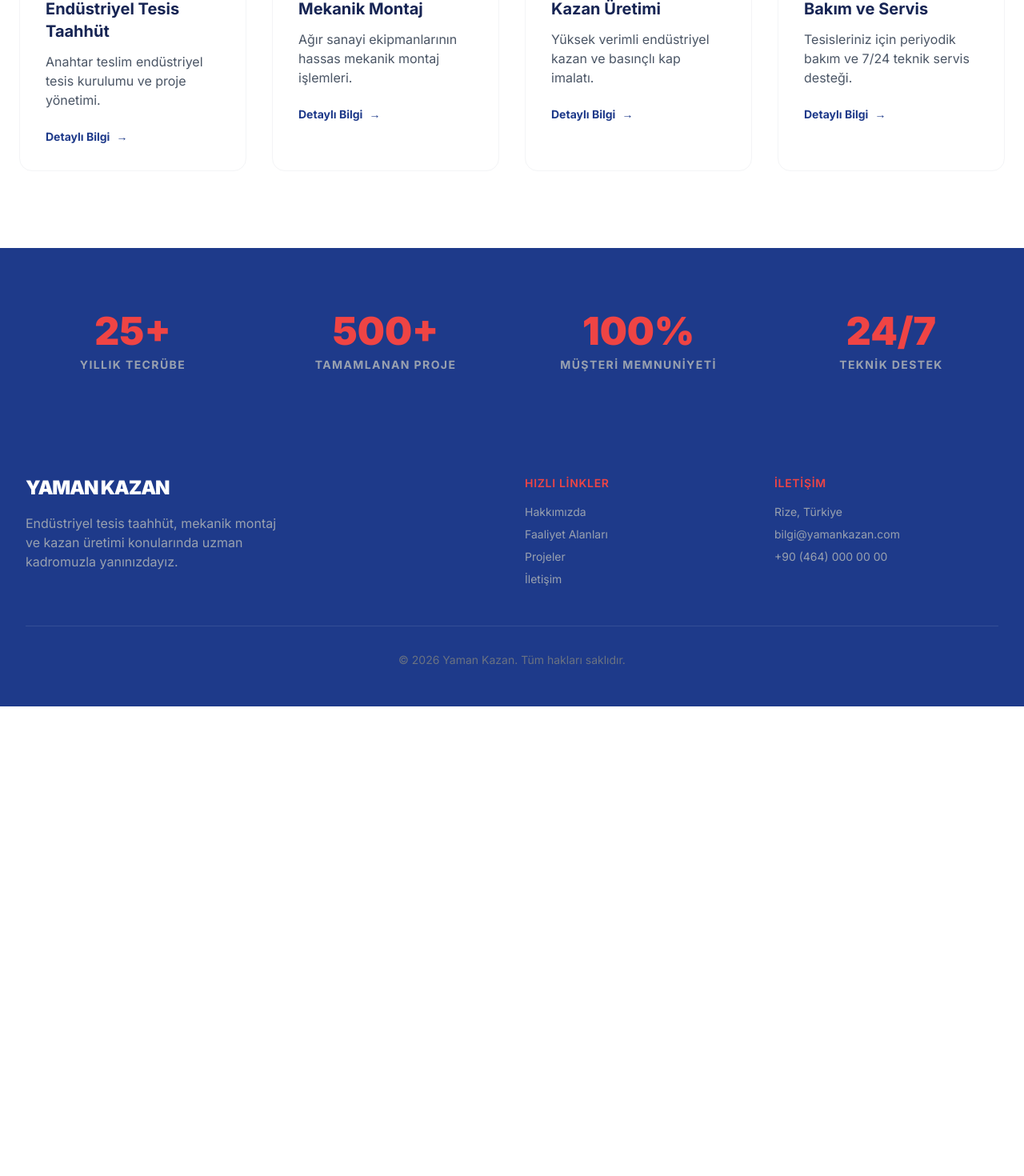
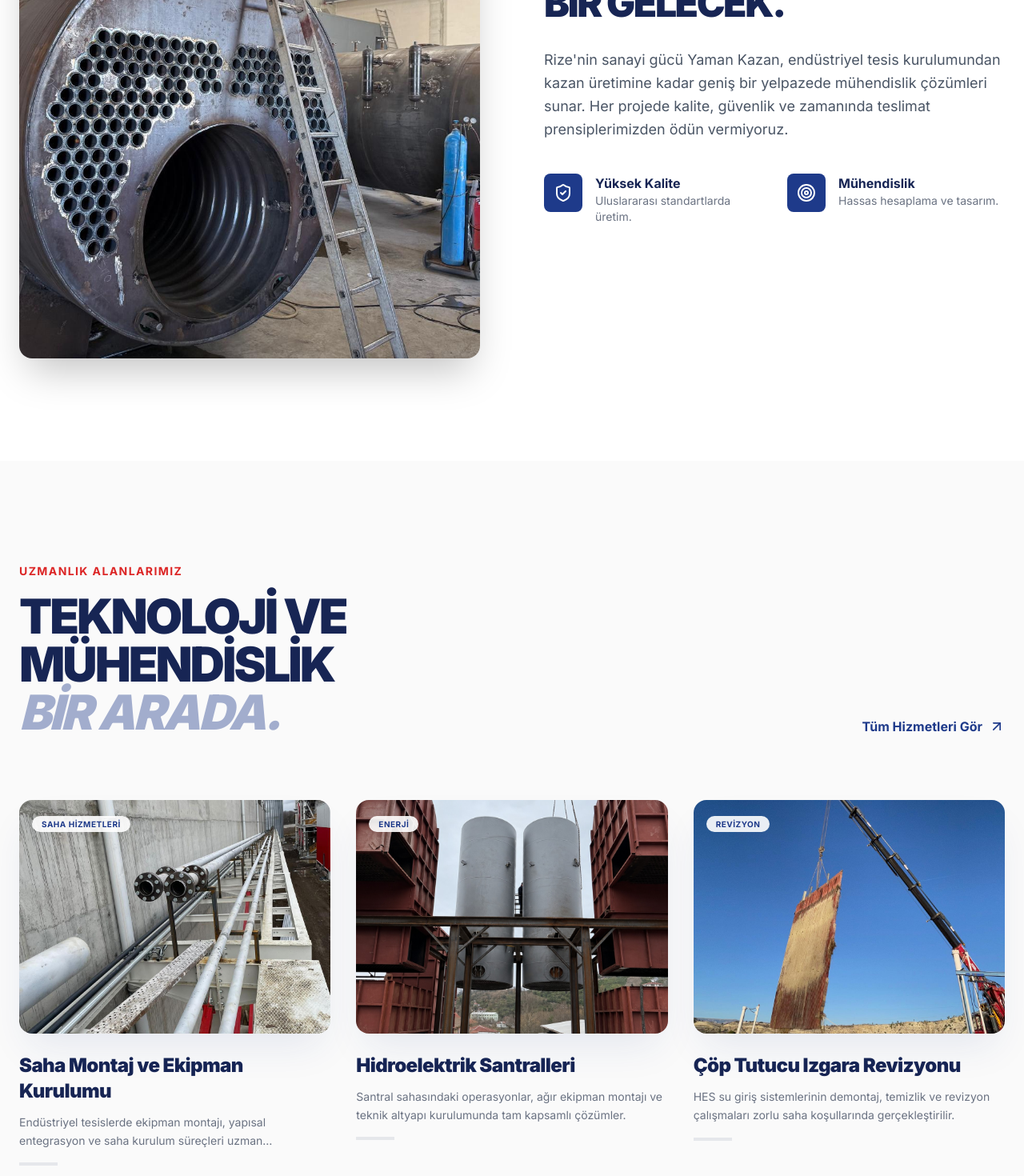
Before and after one commit to talhaff/Yaman_Kazan, a Next.js app: page / in a window 1280 px wide. Shown: the part 1200-2670 px from the top of the page at 80% size. Before the commit the page ends 2083 px from the top, so only its background shows below. Built offline with nearby package versions, Linux system fonts and the light colour scheme.

Commit message:
Design: Tüm kurumsal görseller, logolar ve premium hizmetler bölümü eklendi

```diff
--- a/src/app/(site)/globals.css
+++ b/src/app/(site)/globals.css
@@ -53,8 +53,14 @@
   }
 }
 
+html {
+  scroll-behavior: smooth;
+}
+
 body {
   background-color: var(--background);
   color: var(--foreground);
   font-family: var(--font-inter), sans-serif;
+  -webkit-font-smoothing: antialiased;
+  -moz-osx-font-smoothing: grayscale;
 }
--- a/src/app/(site)/page.tsx
+++ b/src/app/(site)/page.tsx
@@ -1,66 +1,90 @@
 import Hero from "@/components/home/Hero";
-import Link from "next/link";
-import { Settings, ShieldCheck, Cpu, Truck } from "lucide-react";
-
-const features = [
-  {
-    name: "Endüstriyel Tesis Taahhüt",
-    description: "Anahtar teslim endüstriyel tesis kurulumu ve proje yönetimi.",
-    icon: Settings,
-  },
-  {
-    name: "Mekanik Montaj",
-    description: "Ağır sanayi ekipmanlarının hassas mekanik montaj işlemleri.",
-    icon: Cpu,
-  },
-  {
-    name: "Kazan Üretimi",
-    description: "Yüksek verimli endüstriyel kazan ve basınçlı kap imalatı.",
-    icon: ShieldCheck,
-  },
-  {
-    name: "Bakım ve Servis",
-    description: "Tesisleriniz için periyodik bakım ve 7/24 teknik servis desteği.",
-    icon: Truck,
-  },
-];
+import ServicesSection from "@/components/home/ServicesSection";
+import { ShieldCheck, Target, Users } from "lucide-react";
+import Image from "next/image";
 
 export default function Home() {
   return (
     <>
       <Hero />
 
-      {/* Services Section */}
-      <section className="py-24 bg-white">
+      {/* About Brief Section */}
+      <section className="py-32 bg-white relative overflow-hidden">
         <div className="container mx-auto px-6">
-          <div className="text-center mb-16">
-            <h2 className="text-primary-900 text-sm font-bold tracking-widest uppercase mb-4">Faaliyet Alanlarımız</h2>
-            <p className="text-4xl md:text-5xl font-black tracking-tighter text-primary-950">
-              ENDÜSTRİDE UÇTAN UCA <br /> ÇÖZÜMLER SUNUYORUZ
-            </p>
+          <div className="grid grid-cols-1 lg:grid-cols-2 gap-20 items-center">
+            <div className="relative">
+              <div className="aspect-[4/5] relative rounded-2xl overflow-hidden shadow-2xl">
+                <Image
+                  src="/img/gorsel02.jpeg"
+                  alt="Yaman Kazan Atölye"
+                  fill
+                  className="object-cover"
+                />
+              </div>
+              <div className="absolute -bottom-10 -right-10 w-64 h-64 bg-secondary-600 rounded-2xl -z-10 hidden lg:block" />
+            </div>
+
+            <div>
+              <span className="text-secondary-600 font-bold tracking-widest uppercase text-sm block mb-4">Hakkımızda</span>
+              <h2 className="text-5xl font-black text-primary-950 tracking-tighter leading-none mb-8">
+                GÜVENLE İNŞA EDİLEN <br /> BİR GELECEK.
+              </h2>
+              <p className="text-gray-600 text-lg leading-relaxed mb-10">
+                Rize'nin sanayi gücü Yaman Kazan, endüstriyel tesis kurulumundan kazan üretimine kadar
+                geniş bir yelpazede mühendislik çözümleri sunar. Her projede kalite, güvenlik ve
+                zamanında teslimat prensiplerimizden ödün vermiyoruz.
+              </p>
+
+              <div className="grid grid-cols-1 sm:grid-cols-2 gap-8">
+                <div className="flex gap-4">
+                  <div className="flex-shrink-0 w-12 h-12 bg-primary-900 rounded-lg flex items-center justify-center">
+                    <ShieldCheck className="h-6 w-6 text-white" />
+                  </div>
+                  <div>
+                    <h4 className="font-bold text-primary-950">Yüksek Kalite</h4>
+                    <p className="text-sm text-gray-500">Uluslararası standartlarda üretim.</p>
+                  </div>
+                </div>
+                <div className="flex gap-4">
+                  <div className="flex-shrink-0 w-12 h-12 bg-primary-900 rounded-lg flex items-center justify-center">
+                    <Target className="h-6 w-6 text-white" />
+                  </div>
+                  <div>
+                    <h4 className="font-bold text-primary-950">Mühendislik</h4>
+                    <p className="text-sm text-gray-500">Hassas hesaplama ve tasarım.</p>
+                  </div>
+                </div>
+              </div>
+            </div>
           </div>
+        </div>
+      </section>
 
-          <div className="grid grid-cols-1 md:grid-cols-2 lg:grid-cols-4 gap-8">
-            {features.map((feature) => (
-              <div key={feature.name} className="group p-8 rounded-2xl border border-gray-100 hover:border-secondary-500 hover:shadow-2xl transition-all duration-300">
-                <div className="w-12 h-12 bg-primary-50 rounded-lg flex items-center justify-center mb-6 group-hover:bg-secondary-500 transition-colors">
-                  <feature.icon className="h-6 w-6 text-primary-900 group-hover:text-white" />
-                </div>
-                <h3 className="text-xl font-bold text-primary-950 mb-3">{feature.name}</h3>
-                <p className="text-gray-600 mb-6">{feature.description}</p>
-                <Link href="/faaliyet-alanlari" className="text-sm font-bold text-primary-900 hover:text-secondary-500 flex items-center gap-2">
-                  Detaylı Bilgi
-                  <span className="group-hover:translate-x-1 transition-transform">→</span>
-                </Link>
-              </div>
-            ))}
+      <ServicesSection />
+
+      {/* CTA Section */}
+      <section className="py-24 bg-primary-950 relative overflow-hidden">
+        <div className="absolute inset-0 opacity-20">
+          <Image src="/img/gorsel03.jpeg" alt="Background" fill className="object-cover" />
+        </div>
+        <div className="container mx-auto px-6 relative z-10 text-center">
+          <h2 className="text-4xl md:text-6xl font-black text-white tracking-tighter mb-8">
+            PROJENİZ İÇİN BİZE <br /> <span className="text-secondary-500">HEMEN ULAŞIN.</span>
+          </h2>
+          <div className="flex flex-wrap justify-center gap-4">
+            <a href="tel:+900000000000" className="px-10 py-4 bg-secondary-600 text-white font-bold rounded-md hover:bg-secondary-700 transition-all">
+              Teklif İsteyin
+            </a>
+            <a href="/iletisim" className="px-10 py-4 bg-white text-primary-950 font-bold rounded-md hover:bg-gray-100 transition-all">
+              İletişime Geçin
+            </a>
           </div>
         </div>
       </section>
 
       {/* Stats Section */}
-      <section className="py-20 bg-primary-900 text-white overflow-hidden relative">
-        <div className="container mx-auto px-6 relative z-10">
+      <section className="py-20 bg-primary-900 text-white">
+        <div className="container mx-auto px-6">
           <div className="grid grid-cols-2 lg:grid-cols-4 gap-8 text-center">
             <div>
               <p className="text-5xl font-black text-secondary-500 mb-2">25+</p>
--- a/src/components/home/Hero.tsx
+++ b/src/components/home/Hero.tsx
@@ -11,8 +11,7 @@ export default function Hero() {
       <div className="absolute inset-0 z-0">
         <div className="absolute inset-0 bg-gradient-to-r from-primary-950 via-primary-950/80 to-transparent z-10" />
         <div className="absolute inset-0 bg-black/40 z-0" />
-        {/* Placeholder for B-roll video or large image */}
-        <div className="w-full h-full bg-[url('https://images.unsplash.com/photo-1504917595217-d4dc5ebe6122?ixlib=rb-4.0.3&auto=format&fit=crop&w=1920&q=80')] bg-cover bg-center" />
+        <div className="w-full h-full bg-[url('/img/gorsel01.jpeg')] bg-cover bg-center" />
       </div>
 
       <div className="container mx-auto px-6 relative z-20 pt-20">
--- /dev/null
+++ b/src/components/home/ServicesSection.tsx
@@ -0,0 +1,149 @@
+"use client";
+
+import { motion } from "framer-motion";
+import Image from "next/image";
+import Link from "next/link";
+import { ArrowUpRight } from "lucide-react";
+
+const services = [
+  {
+    title: "Saha Montaj ve Ekipman Kurulumu",
+    description: "Endüstriyel tesislerde ekipman montajı, yapısal entegrasyon ve saha kurulum süreçleri uzman ekiplerimizce yönetilmektedir.",
+    image: "/img/sahamontajkurulumu.jpeg",
+    category: "Saha Hizmetleri"
+  },
+  {
+    title: "Hidroelektrik Santralleri",
+    description: "Santral sahasındaki operasyonlar, ağır ekipman montajı ve teknik altyapı kurulumunda tam kapsamlı çözümler.",
+    image: "/img/hidroelektriksantral01.jpeg",
+    category: "Enerji"
+  },
+  {
+    title: "Çöp Tutucu Izgara Revizyonu",
+    description: "HES su giriş sistemlerinin demontaj, temizlik ve revizyon çalışmaları zorlu saha koşullarında gerçekleştirilir.",
+    image: "/img/ÇöpTutucuIzgaraRevizyonu.jpeg",
+    category: "Revizyon"
+  },
+  {
+    title: "Kızdırıcı Kolektör Revizyonu",
+    description: "100 t/h - 45 Bar yüksek basınçlı buhar kazanlarında kolektör yenileme ve hassas montaj işlemleri.",
+    image: "/img/BarKızdırıcı.jpeg",
+    category: "Kazan Teknolojileri"
+  },
+  {
+    title: "Multisiklon İmalatı",
+    description: "Toz ayrıştırma sistemlerinde yüksek dayanım ve verimlilik esaslı multisiklon ekipman üretimi.",
+    image: "/img/Multisiklonİmalatı.jpeg",
+    category: "İmalat"
+  },
+  {
+    title: "Membran Duvar İmalatı",
+    description: "50 t/h buhar kazanları için yüksek hassasiyetli membran duvar sistemleri ve kaynak prosesleri.",
+    image: "/img/membranduvar.jpeg",
+    category: "İmalat"
+  },
+  {
+    title: "Boru Aynası Kaynak İşleri",
+    description: "Isı transfer yüzeylerinde standartlara uygun, kontrollü boru bağlantı kaynakları.",
+    image: "/img/Kaynakİşleri.jpeg",
+    category: "Teknik İşçilik"
+  },
+  {
+    title: "Kanal Geçişleri ve Montajı",
+    description: "Endüstriyel tesis sahasında sızdırmazlık odaklı kanal geçişleri ve bağlantı elemanları montajı.",
+    image: "/img/kanalgecis.jpeg",
+    category: "Saha Hizmetleri"
+  },
+  {
+    title: "Ağır Ekipman Kurulumu",
+    description: "Mühendislik disiplinine uygun, ağır ekipman montajından saha entegrasyonuna tam hizmet.",
+    image: "/img/kurulumlar.jpeg",
+    category: "Saha Hizmetleri"
+  },
+  {
+    title: "Baca ve Hava Kanalları",
+    description: "Endüstriyel baca ve hava kanallarının imalatı, fan bağlantıları ve sistem entegrasyonu.",
+    image: "/img/havakanal.jpeg",
+    category: "İmalat"
+  },
+  {
+    title: "Shell Boiler & Reküperatör",
+    description: "Yüksek tonajlı sistemlerin sahada güvenli kaldırma, yerleştirme ve kontrolü montaj süreçleri.",
+    image: "/img/islemler.jpeg",
+    category: "Enerji"
+  }
+];
+
+export default function ServicesSection() {
+  return (
+    <section className="py-32 bg-zinc-50 overflow-hidden">
+      <div className="container mx-auto px-6">
+        <div className="flex flex-col md:flex-row md:items-end justify-between mb-20 gap-8">
+          <div className="max-w-2xl">
+            <motion.span
+              initial={{ opacity: 0, x: -20 }}
+              whileInView={{ opacity: 1, x: 0 }}
+              viewport={{ once: true }}
+              className="text-secondary-600 font-bold tracking-widest uppercase text-sm block mb-4"
+            >
+              Uzmanlık Alanlarımız
+            </motion.span>
+            <motion.h2
+              initial={{ opacity: 0, y: 20 }}
+              whileInView={{ opacity: 1, y: 0 }}
+              viewport={{ once: true }}
+              className="text-5xl md:text-6xl font-black text-primary-950 tracking-tighter leading-none"
+            >
+              TEKNOLOJİ VE MÜHENDİSLİK <br /> <span className="text-primary-900/40 italic">BİR ARADA.</span>
+            </motion.h2>
+          </div>
+          <motion.div
+            initial={{ opacity: 0 }}
+            whileInView={{ opacity: 1 }}
+            viewport={{ once: true }}
+          >
+            <Link href="/faaliyet-alanlari" className="inline-flex items-center gap-2 font-bold text-primary-900 hover:text-secondary-500 transition-colors group">
+              Tüm Hizmetleri Gör
+              <ArrowUpRight className="h-5 w-5 group-hover:translate-x-1 group-hover:-translate-y-1 transition-transform" />
+            </Link>
+          </motion.div>
+        </div>
+
+        <div className="grid grid-cols-1 md:grid-cols-2 lg:grid-cols-3 gap-x-8 gap-y-12">
+          {services.map((service, index) => (
+            <motion.div
+              key={service.title}
+              initial={{ opacity: 0, y: 30 }}
+              whileInView={{ opacity: 1, y: 0 }}
+              viewport={{ once: true }}
+              transition={{ delay: index * 0.1 }}
+              className="group cursor-pointer"
+            >
+              <div className="relative aspect-[4/3] overflow-hidden rounded-2xl mb-6 shadow-2xl shadow-primary-900/10">
+                <Image
+                  src={service.image}
+                  alt={service.title}
+                  fill
+                  className="object-cover transition-transform duration-700 group-hover:scale-110"
+                />
+                <div className="absolute inset-0 bg-gradient-to-t from-primary-950/80 via-transparent to-transparent opacity-0 group-hover:opacity-100 transition-opacity duration-300" />
+                <div className="absolute top-4 left-4">
+                  <span className="px-3 py-1 bg-white/90 backdrop-blur-md text-primary-900 text-[10px] font-bold uppercase tracking-wider rounded-full">
+                    {service.category}
+                  </span>
+                </div>
+              </div>
+              <h3 className="text-2xl font-black text-primary-950 mb-3 tracking-tight group-hover:text-secondary-600 transition-colors">
+                {service.title}
+              </h3>
+              <p className="text-gray-500 line-clamp-2 text-sm leading-relaxed mb-4">
+                {service.description}
+              </p>
+              <div className="w-12 h-1 bg-gray-200 group-hover:w-full group-hover:bg-secondary-500 transition-all duration-500" />
+            </motion.div>
+          ))}
+        </div>
+      </div>
+    </section>
+  );
+}
```
Also changed, not shown: src/components/layout/Navbar.tsx (+18 -7 lines), public/img/logoyaman-1.png (added).
